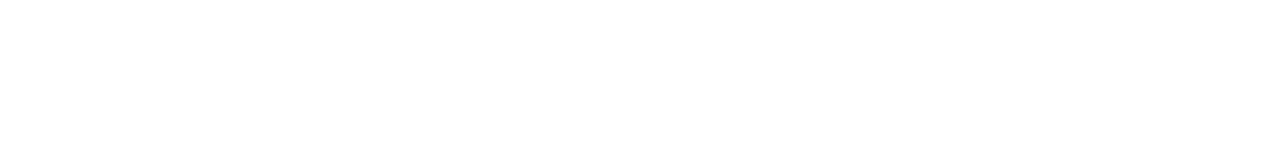
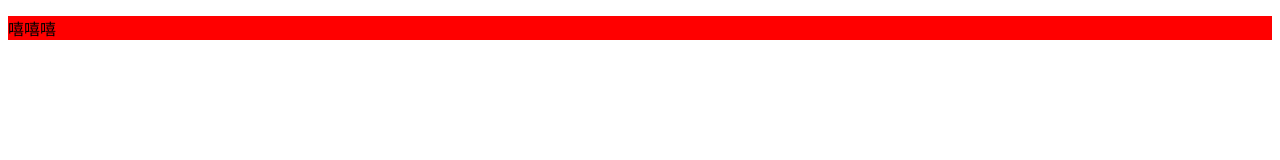
Before and after one commit to Wslweb/wslproject4-29, a plain HTML site: page index.html in a window 1280 px wide. Drawn offline with Linux system fonts and the light colour scheme.

Commit message:
css/style

```diff
--- /dev/null
+++ b/css/style.css
@@ -0,0 +1,3 @@
+p{
+    background: #f00;
+}
--- a/index.html
+++ b/index.html
@@ -5,8 +5,9 @@
     <meta http-equiv="X-UA-Compatible" content="IE=edge">
     <meta name="viewport" content="width=device-width, initial-scale=1.0">
     <title>留言板</title>
+    <link rel="stylesheet" href="css/style.css">
 </head>
 <body>
-
+    <p>嘻嘻嘻</p>
 </body>
 </html>
```
